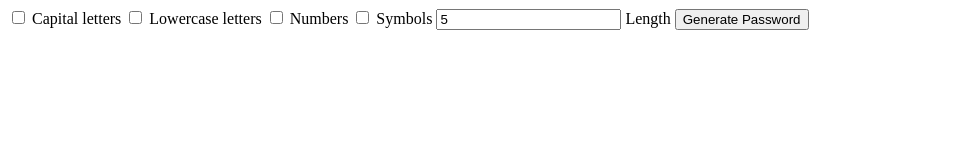
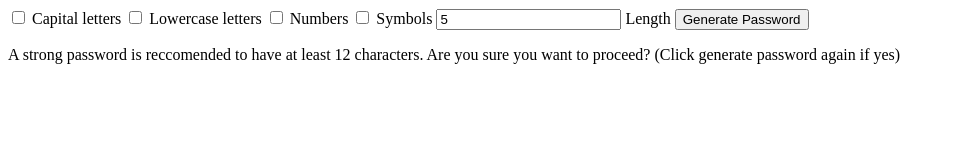
Before and after one commit to ShadowDev53/password, a plain HTML site: page index.html in a window 1280 px wide. Both pictures are taken after typing "5" into the empty fields and a click on the button "Generate Password". Shown: the whole page, without its empty margins (0-954 px from the left). Drawn offline with Linux system fonts and the light colour scheme.

Commit message:
added character check

```diff
--- a/index.html
+++ b/index.html
@@ -16,6 +16,7 @@
     <input type="number" id="length"> Length </input>
     <button onclick="setLength()">Generate Password</button>
     <p id="password"></p>
+    <p id="notice"></p>
     <script src="index.js"> </script>
 
 </body>
--- a/index.js
+++ b/index.js
@@ -1,4 +1,5 @@
 const input = document.getElementsByName("password")
+const notice = document.getElementById("notice")
 let check = 0
 const capLetters = ["A", "B", "C", "D", "E", "F", "G", "H", "I", "J", "K", "L", "M", "N", "O", "P", "Q", "R", "S", "T", "U", "V", "W", "X", "Y", "Z"]
 const lowLetters = ["a", "b", "c", "d", "e", "f", "g", "h", "i", "j", "k", "l", "m", "n", "o", "p", "q", "r", "s", "t", "u", "v", "w", "x", "y", "z"]
@@ -82,6 +83,9 @@ function setLength () {
 
 //create password from elements in passwordList
 function createPassword(length) {
+    if (length < 12) {
+        notice.textContent = ("A strong password is reccomended to have at least 12 characters. Are you sure you want to proceed? (Click generate password again if yes)")
+    } else {
      password = ""
         for(let i = 0; i < length; i++) {
             index = passwordList[Math.floor(Math.random() * passwordList.length)]
@@ -90,3 +94,4 @@ function createPassword(length) {
         console.log(password)
         updatePassword.textContent = password
     }
+}
```
Lines whose indentation alone changed are shown as unchanged.
